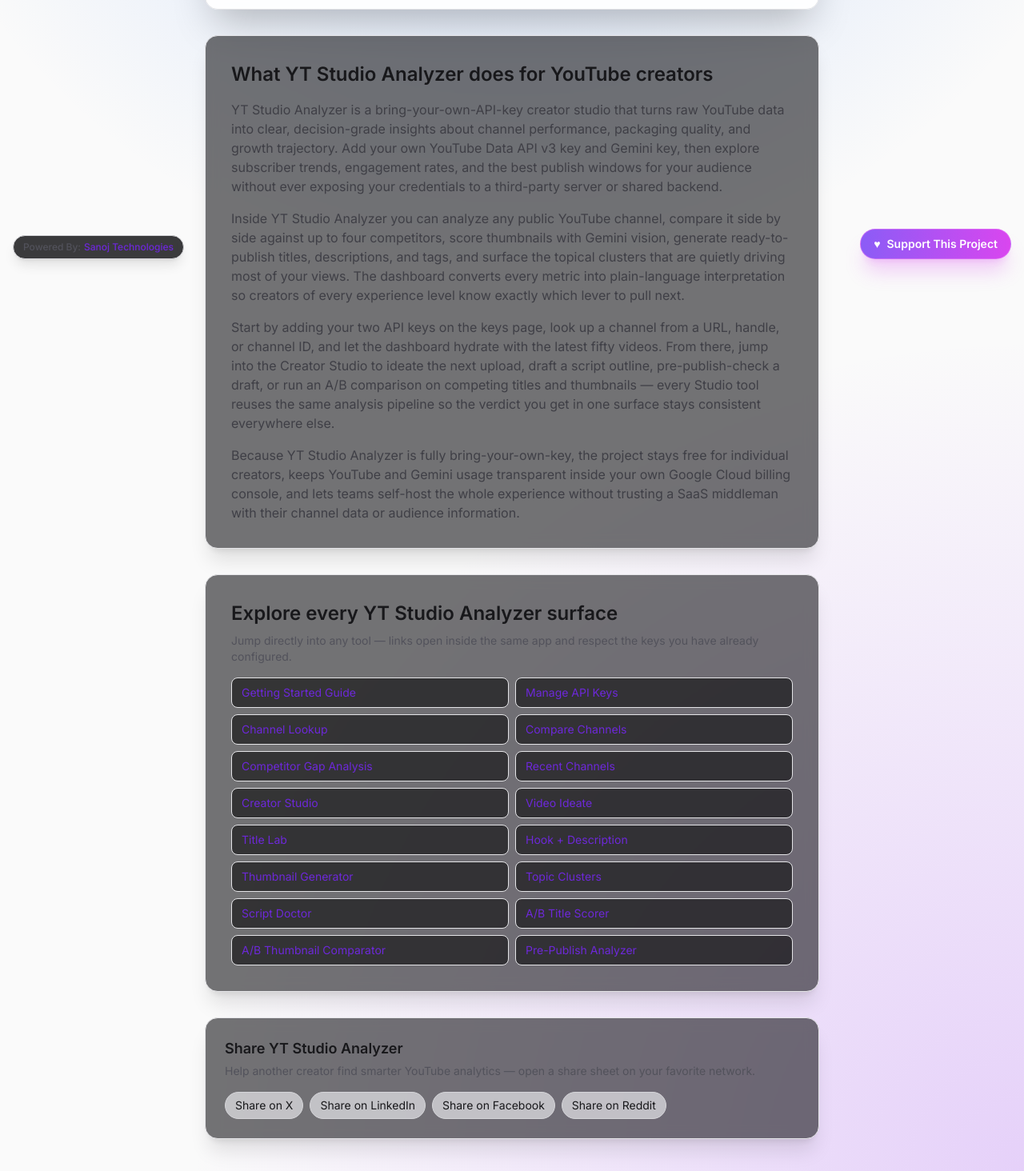
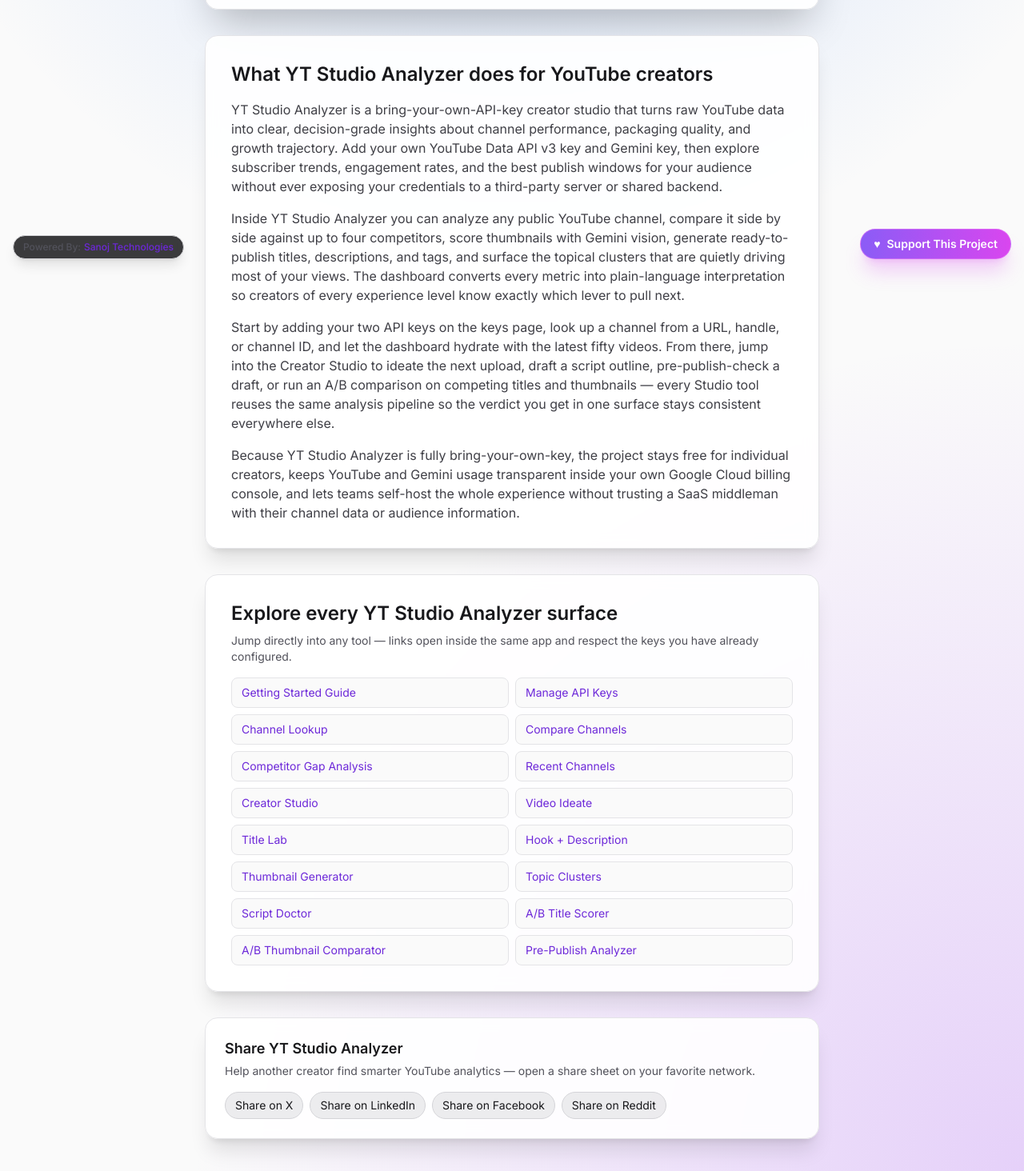
Before and after one commit to sanojtechnologies/yt_studio, a Next.js app: page / in a window 1280 px wide. Shown: the part 460-1924 px from the top of the page at 80% size. Built offline with nearby package versions, Linux system fonts and the light colour scheme; no server answers.

Commit message:
Light Theme Fix

```diff
--- a/app/page.tsx
+++ b/app/page.tsx
@@ -127,7 +127,7 @@
 
         <section
           aria-labelledby="about-heading"
-          className="rounded-2xl border border-zinc-800 bg-zinc-900/60 p-8 shadow-xl backdrop-blur"
+          className="rounded-2xl border border-zinc-800 bg-zinc-900/80 p-8 shadow-xl backdrop-blur"
         >
           <h2
             id="about-heading"
@@ -144,7 +144,7 @@
 
         <section
           aria-labelledby="explore-heading"
-          className="rounded-2xl border border-zinc-800 bg-zinc-900/60 p-8 shadow-xl backdrop-blur"
+          className="rounded-2xl border border-zinc-800 bg-zinc-900/80 p-8 shadow-xl backdrop-blur"
         >
           <h2
             id="explore-heading"
@@ -161,7 +161,7 @@
               <li key={link.href}>
                 <Link
                   href={link.href}
-                  className="block rounded-lg border border-zinc-800 bg-zinc-950/60 px-3 py-2 text-violet-300 hover:border-violet-400 hover:text-violet-200"
+                  className="block rounded-lg border border-zinc-800 bg-zinc-950 px-3 py-2 text-violet-300 hover:border-violet-400 hover:text-violet-200"
                 >
                   {link.label}
                 </Link>
@@ -172,7 +172,7 @@
 
         <section
           aria-labelledby="share-heading"
-          className="rounded-2xl border border-zinc-800 bg-zinc-900/60 p-6 shadow-xl backdrop-blur"
+          className="rounded-2xl border border-zinc-800 bg-zinc-900/80 p-6 shadow-xl backdrop-blur"
         >
           <h2
             id="share-heading"
```
